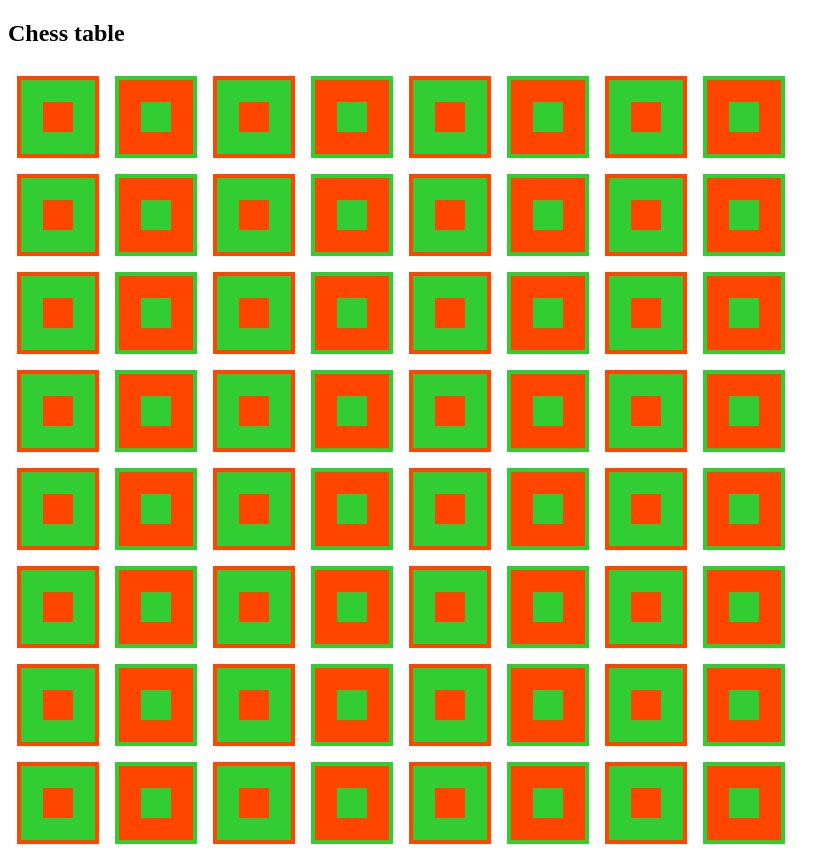
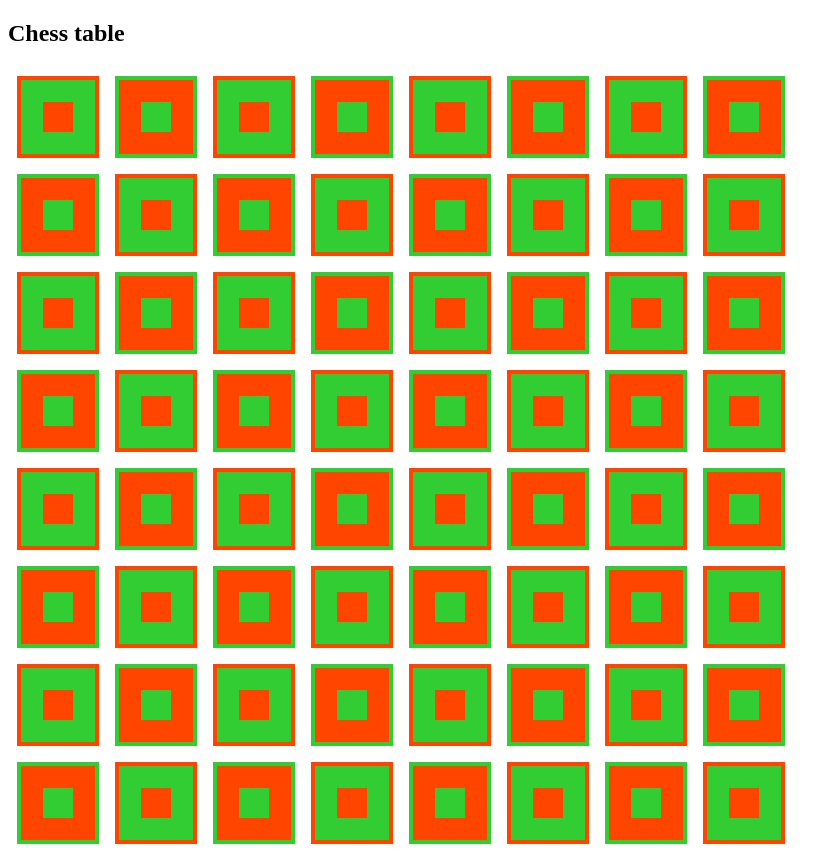
Before and after one commit to vorfanik/chess, a plain HTML site: page index.html in a window 1280 px wide. Shown: the whole page, without its empty margins (0-839 px from the left). Drawn offline with Linux system fonts and the light colour scheme.

Commit message:
Add files via upload

```diff
--- a/style.css
+++ b/style.css
@@ -1,29 +1,29 @@
-td:nth-child(odd) {
+div{
+    width: 30px;
+    height: 30px;
+    margin: auto;
+}
+
+td {
     width: 80px;
     height: 80px;
-    background: orangered;
     border: 7px solid white;
 }
 
-td:nth-child(odd) div {
-    width: 30px;
-    height: 30px;
+tr:nth-child(odd) td:nth-child(odd), tr:nth-child(even) td:nth-child(even) {
     background: orangered;
-    margin: auto;
+}
+
+tr:nth-child(odd) td:nth-child(odd) div, tr:nth-child(even) td:nth-child(even) div {
+    background: orangered;
     border: 22px solid limegreen;
 }
 
-td:nth-child(even) {
-    width: 80px;
-    height: 80px;
+tr:nth-child(odd) td:nth-child(even), tr:nth-child(even) td:nth-child(odd) {
     background: limegreen;
-    border: 7px solid white;
 }
 
-td:nth-child(even) div{
-    width: 30px;
-    height: 30px;
+tr:nth-child(odd) td:nth-child(even) div, tr:nth-child(even) td:nth-child(odd) div{
     background: limegreen;
-    margin: auto;
     border: 22px solid orangered;
 }
```
